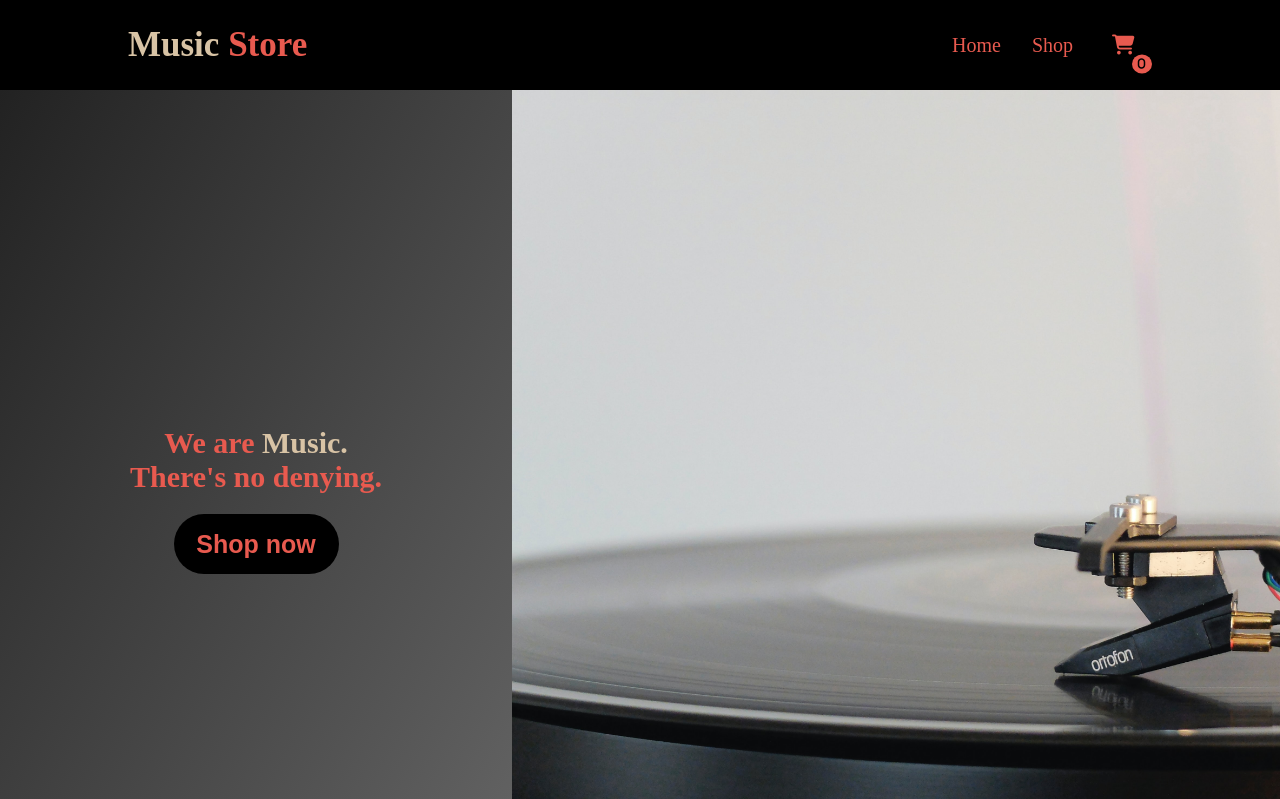
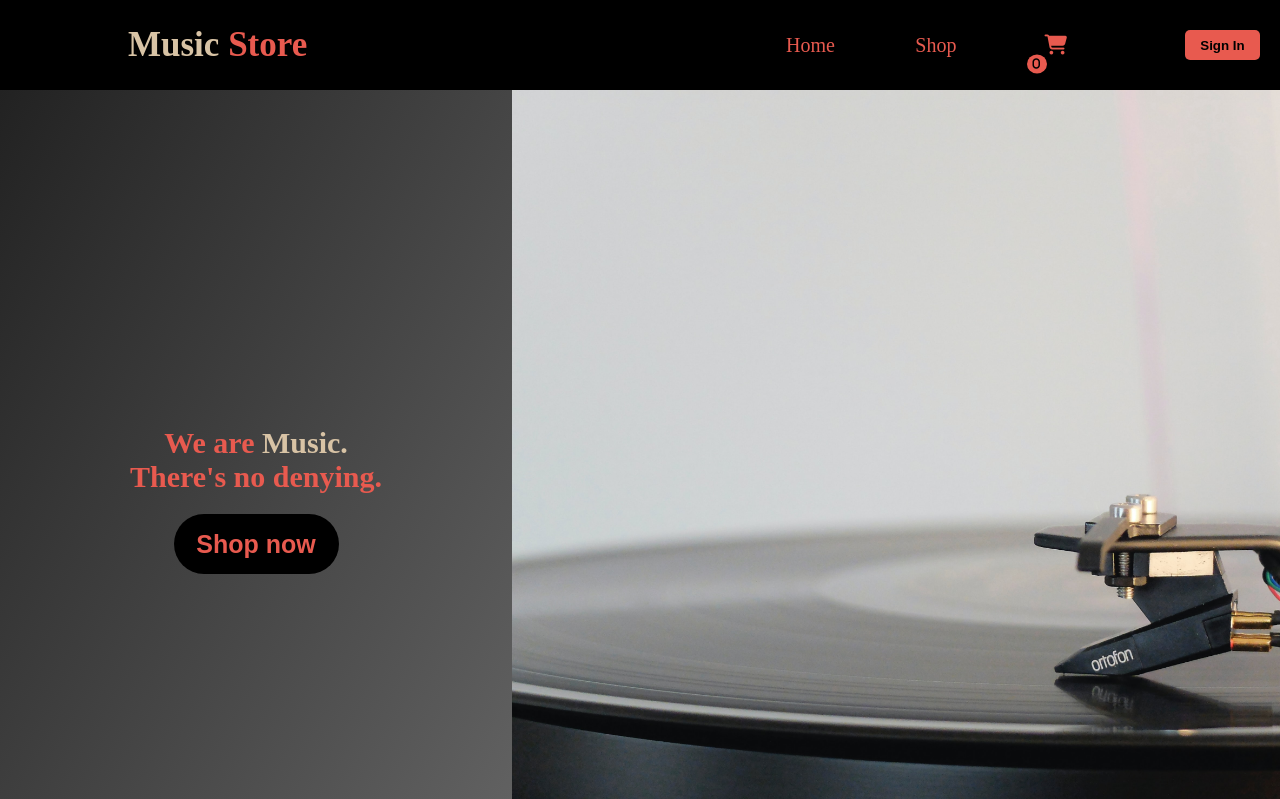
Before and after one commit to thiago-porto25/music-store, a React (Create React App) app: page / in a window 1280 px wide. Shown: the top 799 px of the page. Built offline with nearby package versions, Linux system fonts and the light colour scheme.

Commit message:
add logic to sign in and out

```diff
--- a/src/App.js
+++ b/src/App.js
@@ -10,6 +10,7 @@ import NotFound from './pages/NotFound'
 import Product from './pages/Product'
 import Shop from './pages/Shop'
 import * as ROUTES from './constants/Routes'
+import { appContext as AppContext } from './context/appContext'
 
 firebase.initializeApp({
   apiKey: 'AIzaSyCS3EUTzby1m51aWdIZfA0BDT_XEGzpxuo',
@@ -25,13 +26,53 @@ const firestore = firebase.firestore()
 
 function App() {
   const [cart, setCart] = useState([])
+  const [user, setUser] = useState(null)
 
-  function addUser() {
-    firestore.collection('users').add({ test: 'test' })
+  const updateCartInDb = async () => {}
+
+  const signInWithGoogle = async () => {
+    const provider = new firebase.auth.GoogleAuthProvider()
+    await auth.signInWithPopup(provider)
+    setUser(auth.currentUser)
+
+    const doesUserExist = await checkIfUserAlreadyExists(auth.currentUser)
+
+    if (!doesUserExist) addNewUser()
+  }
+
+  const signOut = () => {
+    setUser(null)
+    auth.signOut()
+  }
+
+  const checkIfUserAlreadyExists = async (currentUser) => {
+    let data
+
+    await firestore
+      .collection('users')
+      .where('uid', '==', currentUser.uid)
+      .get()
+      .then((querySnapshot) => {
+        querySnapshot.forEach((doc) => (data = doc.data()))
+      })
+      .catch((error) => console.log(`Error catching documents: ${error}`))
+
+    return !!data
+  }
+
+  function addNewUser() {
+    firestore.collection('users').add({
+      displayName: user.displayName,
+      photoUrl: user.photoURL,
+      uid: user.uid,
+      cart: cart,
+    })
   }
 
   return (
-    <>
+    <AppContext.Provider
+      value={{ user, signInWithGoogle, signOut, updateCartInDb }}
+    >
       <GlobalStyle />
       <Switch>
         <Route exact path={ROUTES.HOME}>
@@ -50,7 +91,7 @@ function App() {
           <NotFound cart={cart} />
         </Route>
       </Switch>
-    </>
+    </AppContext.Provider>
   )
 }
 
--- a/src/components/Header.js
+++ b/src/components/Header.js
@@ -1,6 +1,7 @@
-import React from 'react'
+import React, { useContext } from 'react'
 import { Link } from 'react-router-dom'
 import * as ROUTES from '../constants/Routes'
+import { appContext } from '../context/appContext'
 import styled from 'styled-components'
 
 const CartCounter = styled.div`
@@ -26,7 +27,7 @@ const Container = styled.nav`
   align-items: center;
   position: relative;
 
-  @media (max-width: 600px) {
+  @media (max-width: 700px) {
     flex-direction: column;
     justify-content: center;
     height: fit-content;
@@ -42,7 +43,7 @@ const Logo = styled.h1`
     color: #e85a4f;
   }
 
-  @media (max-width: 600px) {
+  @media (max-width: 700px) {
     font-size: 30px;
     margin: 0;
     margin-top: 15px;
@@ -51,16 +52,18 @@ const Logo = styled.h1`
 `
 
 const List = styled.ul`
+  width: 30%;
   display: flex;
   justify-content: space-between;
   position: absolute;
-  right: 10%;
+  right: 12%;
   top: 50%;
   transform: translateY(-50%);
   margin: 0;
 
   & * {
-    margin-left: 40px;
+    margin-left: 10%;
+    margin-right: 10%;
     text-decoration: none;
     list-style: none;
     color: #e85a4f;
@@ -75,7 +78,11 @@ const List = styled.ul`
     }
   }
 
-  @media (max-width: 600px) {
+  @media (max-width: 900px) {
+    margin-right: 40px;
+  }
+  @media (max-width: 700px) {
+    margin-right: 0;
     padding: 0;
     list-style-type: none;
     justify-content: space-evenly;
@@ -92,9 +99,8 @@ const List = styled.ul`
 `
 
 const ListItem = styled.li`
-  margin-left: 0;
   font-size: 20px;
-  width: 40px;
+  width: 3.5rem;
 
   i {
     margin-left: 0;
@@ -102,7 +108,85 @@ const ListItem = styled.li`
   }
 `
 
+const SignButton = styled.button`
+  transition: 200ms ease-in-out;
+  border: none;
+  border-radius: 5px;
+  cursor: pointer;
+  display: flex;
+  align-items: center;
+  justify-content: center;
+  width: 5rem;
+  height: 2rem;
+  margin: 0;
+  position: absolute;
+  top: 50%;
+  transform: translateY(-1rem);
+  right: 20px;
+  background-color: #e85a4f;
+  color: black;
+
+  &:hover {
+    background-color: #d8c3a5;
+  }
+
+  p {
+    font-weight: bold;
+    display: initial;
+    margin: 0;
+    width: fit-content;
+  }
+
+  i {
+    transition: 200ms ease-in-out;
+    display: none;
+  }
+
+  @media (max-width: 700px) {
+    right: 10px;
+    top: 10px;
+    transform: none;
+    background-color: transparent;
+    width: 2.5rem;
+
+    &:hover {
+      background-color: initial;
+      i {
+        transform: scale(1.1);
+        color: #d8c3a5;
+      }
+    }
+    p {
+      display: none;
+    }
+    i {
+      font-size: 30px;
+      display: initial;
+      color: #e85a4f;
+    }
+  }
+`
+
+const ProfilePicture = styled.img`
+  width: 40px;
+  height: 40px;
+  border-radius: 50%;
+  position: absolute;
+  top: 50%;
+  left: 10px;
+  transform: translateY(-20px);
+
+  @media (max-width: 700px) {
+    width: 35px;
+    height: 35px;
+    top: 10px;
+    transform: none;
+  }
+`
+
 export default function Header({ cart }) {
+  const { user, signInWithGoogle, signOut } = useContext(appContext)
+
   const displayQuantity = () => {
     let quantity = 0
     cart.forEach((item) => {
@@ -131,6 +215,20 @@ export default function Header({ cart }) {
           </ListItem>
         </Link>
       </List>
+      {!user ? (
+        <SignButton onClick={signInWithGoogle}>
+          <p>Sign In</p>
+          <i className="fas fa-sign-in-alt"></i>
+        </SignButton>
+      ) : (
+        <>
+          <ProfilePicture src={user.photoURL} alt={user.displayName} />
+          <SignButton onClick={signOut}>
+            <p>Sign Out</p>
+            <i className="fas fa-sign-out-alt"></i>
+          </SignButton>
+        </>
+      )}
     </Container>
   )
 }
--- /dev/null
+++ b/src/context/appContext.js
@@ -0,0 +1,3 @@
+import { createContext } from 'react'
+
+export const appContext = createContext(null)
```
